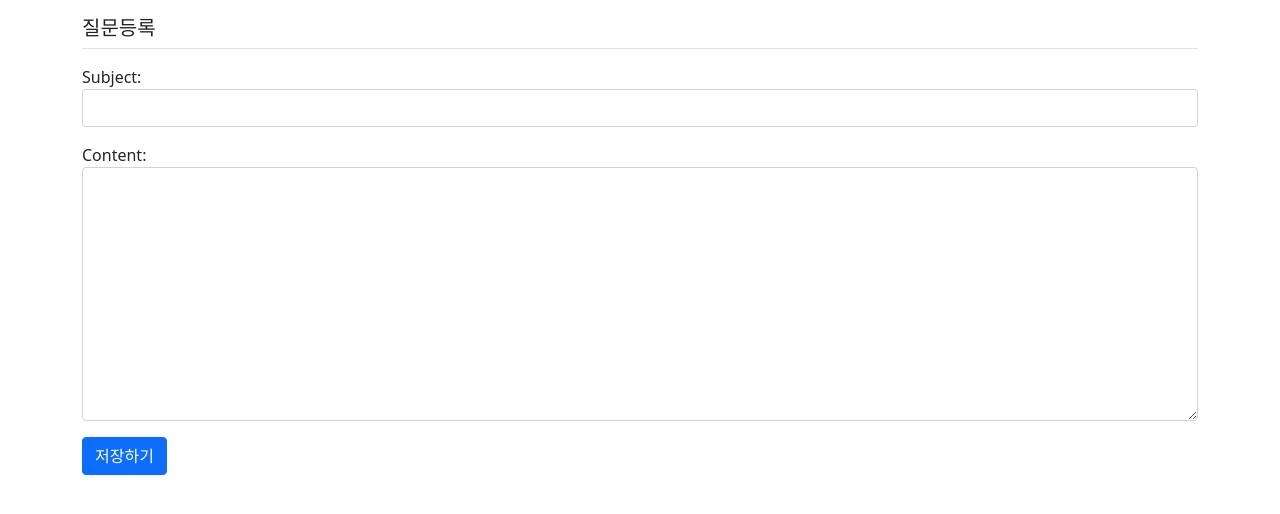
After one commit to fiedith/pybo, a Django app: page /pybo/question/create/ in a window 1280 px wide. The commit adds this page. Shown: the top 514 px of the page. Run offline with Django 4.2, Linux system fonts and the light colour scheme; some libraries are stand-ins or nearby versions.

Commit message:
feat: Register Question

```diff
--- /dev/null
+++ b/pybo/forms.py
@@ -0,0 +1,13 @@
+from django import forms
+from pybo.models import Question
+
+
+# Question모델과 연결된 폼으로, 속성으로 Question모델의 subject와 content를 사용함
+class QuestionForm(forms.ModelForm):    # extends forms.ModelForm
+    class Meta:         # ModelForm은 Meta 이너클래스가 반드시 필요함
+        model = Question
+        fields = ['subject', 'content'] # QuestionForm에서 사용할 Question 모델의 속성
+        widgets = {
+            'subject': forms.TextInput(attrs={'class': 'form-control'}),
+            'content': forms.Textarea(attrs={'class': 'form-control', 'rows': 10}),
+        }
--- a/pybo/urls.py
+++ b/pybo/urls.py
@@ -9,4 +9,5 @@ urlpatterns = [
     path('', views.index, name='index'),  # localhost:8000/pybo/
     path('<int:question_id>/', views.detail, name='detail'),    # localhost:8000/pybo/2 페이지 요청시 question_id = 2 가 저장되고 views.detail 호출
     path('answer/create/<int:question_id>/', views.answer_create, name='answer_create'),    # localhost:8000/pybo/answer/create/2 와 같은 페이지 요청시 views.answer_create 호출
+    path('question/create/', views.question_create, name='question_create'),
 ]
--- a/pybo/views.py
+++ b/pybo/views.py
@@ -1,6 +1,7 @@
 from django.shortcuts import render, get_object_or_404, redirect
 from django.utils import timezone
 from .models import Question, Answer
+from .forms import QuestionForm
 
 # Create your views here.
 
@@ -22,5 +23,17 @@ def answer_create(request, question_id):
     answer = Answer(question=question, content=request.POST.get('content'), create_date = timezone.now())
     answer.save()
     # request.POST.get('content') 은 POST로 전송된 form 데이터 항목 중 content 값을 의미함
+    return redirect('pybo:detail', question_id=question.id)
 
-    return redirect('pybo:detail', question_id=question.id)
+def question_create(request):
+    if request.method == 'POST':    # "저장하기" 버튼 -> POST요청으로 작성된 질문을 저장함
+        form = QuestionForm(request.POST)
+        if form.is_valid():
+            question = form.save(commit=False)  # commit=False -> db에 아직 저장은 안함. 임시 저장만 함.
+            question.create_date = timezone.now()   # date 생성
+            question.save()                     # 실제로 저장
+            return redirect('pybo:index')
+    else:   # else이므로 GET: "질문 등록하기" 버튼 -> 질문을 등록하기 위한 페이지를 띄워야 하므로
+        form = QuestionForm()
+    context = {'form': form}
+    return render(request, 'pybo/question_form.html', context)
--- /dev/null
+++ b/templates/pybo/question_form.html
@@ -0,0 +1,11 @@
+{% extends 'base.html' %}
+{% block content %}
+<div class="container">
+    <h5 class="my-3 border-bottom pb-2">질문등록</h5>
+    <form method="post">    {# action 미지정 -> 현재 페이지의 URL이 디폴트 action으로 설정된다 #}
+        {% csrf_token %}
+        {{ form.as_p }}     {# 빠르게 템플릿을 만들어 자동으로 HTML 코드가 생성됨. 하지만 디자인 측면에서 많은 제한이 생긴다. #}
+        <button type="submit" class="btn btn-primary">저장하기</button>
+    </form>
+</div>
+{% endblock %}
--- a/templates/pybo/question_list.html
+++ b/templates/pybo/question_list.html
@@ -28,5 +28,6 @@
         {% endif %}
         </tbody>
     </table>
+    <a href="{% url 'pybo:question_create' %}" class="btn btn-primary">질문 등록하기</a>
 </div>
 {% endblock %}
```
Also changed, not shown: db.sqlite3.
